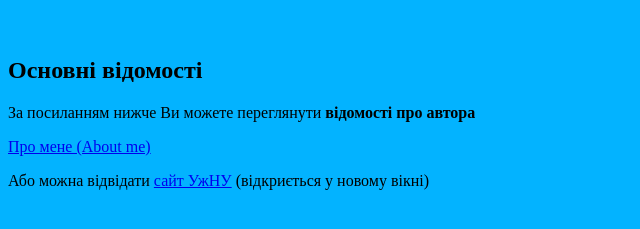
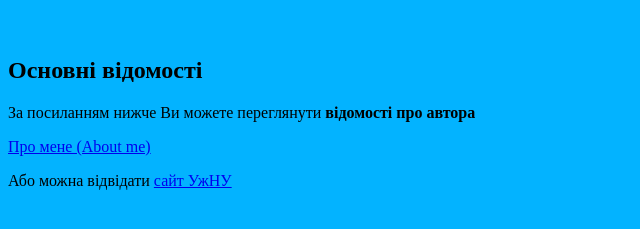
Before and after one commit to ivankobal/Web_basics, a plain HTML site: page Lab2_HTML/index.html in a window 1280 px wide. Shown: the part 61-290 px from the top of the page, without its empty margins (0-640 px from the left). Drawn offline with Linux system fonts and the light colour scheme.

Commit message:
Update index.html

```diff
--- a/Lab2_HTML/index.html
+++ b/Lab2_HTML/index.html
@@ -7,7 +7,7 @@
     <title>Lab2</title>
   </head>
   <body>
-    <!-- Тут у нас боді -->
+    <!-- Тут у нас текст -->
     <h1>Моя лабораторна робота 2</h1>
     <br />
     <h2>Основні відомості</h2>
@@ -16,7 +16,6 @@
     <p>
       Або можна відвідати
       <a href="https://www.uzhnu.edu.ua/" target="_blank">сайт УжНУ</a>
-      (відкриється у новому вікні)
     </p>
   </body>
 </html>
```
